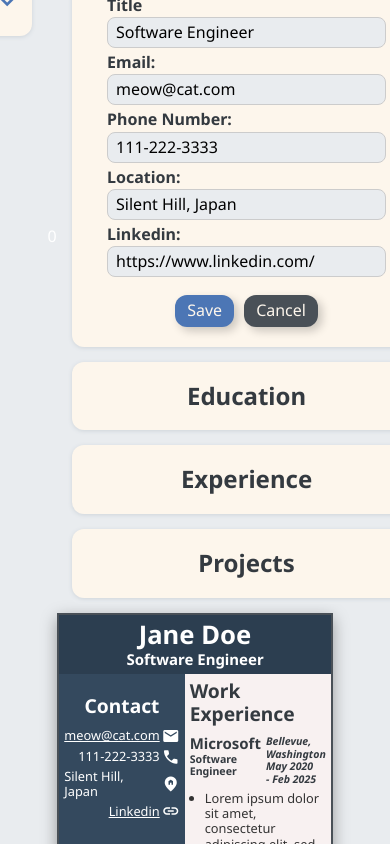
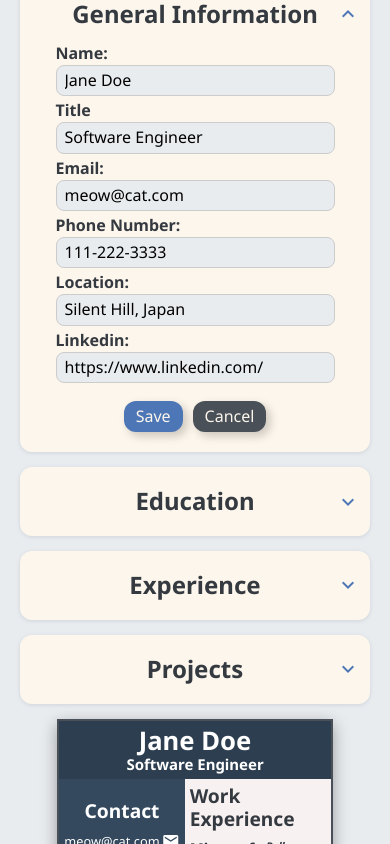
Before and after one commit to wsulliv8/cv-react, a React (Vite) app: page / in a window 390 px wide. Built offline with nearby package versions, Linux system fonts and the light colour scheme; a web font is replaced by a local one.

Commit message:
Adjust responsive

```diff
--- a/src/App.css
+++ b/src/App.css
@@ -10,7 +10,7 @@
 @media (max-width: 768px) {
   .app {
     flex-direction: column;
-    align-items: center;
+    justify-content: center;
     height: 100%;
     width: 100%;
     overflow: auto;
--- a/src/components/input.css
+++ b/src/components/input.css
@@ -7,6 +7,13 @@
   align-items: center;
   gap: 15px;
   height: 100vh;
+}
+
+@media (max-width: 768px) {
+  .input-wrapper {
+    align-self: center;
+    flex-direction: column;
+  }
 }
 
 .input {
--- a/src/components/resume.css
+++ b/src/components/resume.css
@@ -7,6 +7,12 @@
   align-items: center;
   width: 50vw;
   font-size: 0.8rem;
+}
+
+@media (max-width: 768px) {
+  .resume-wrapper {
+    align-self: center;
+  }
 }
 
 .resume {
```
